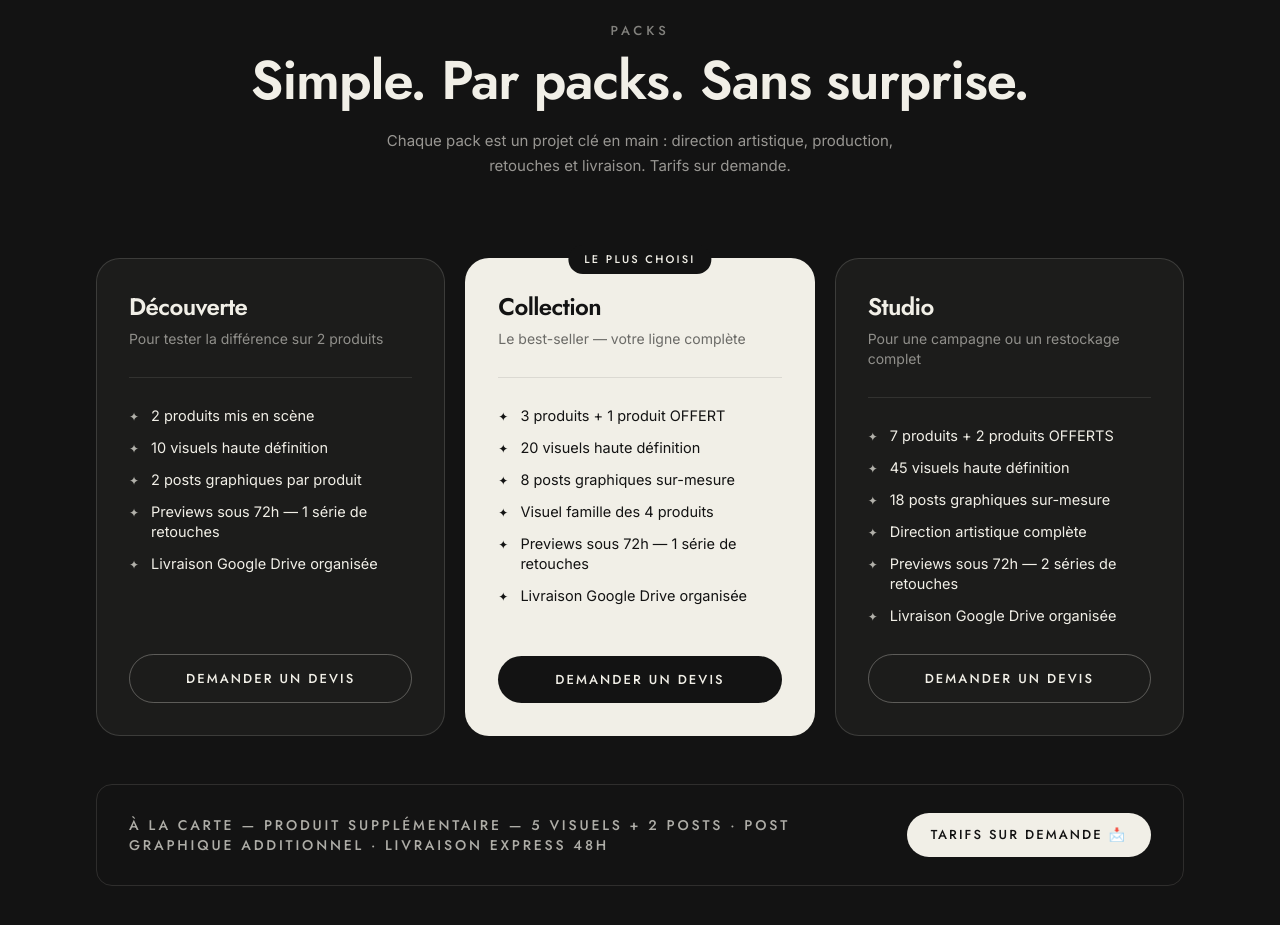
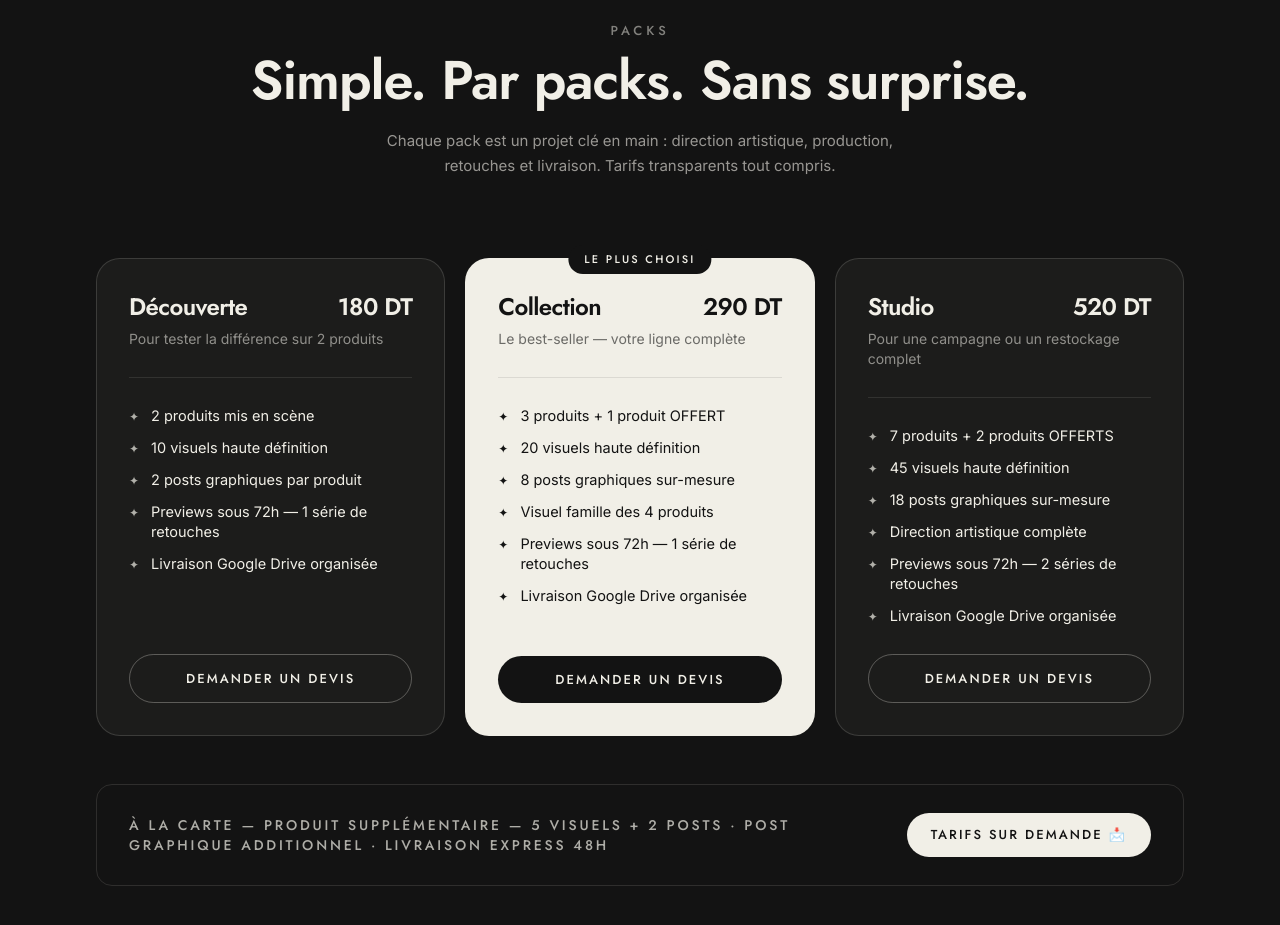
Before and after one commit to abdallahgolli13-del/abdallah-elgolli-site, a Next.js app: page / in a window 1280 px wide. Shown: the part 4880-5805 px from the top of the page. Built offline with nearby package versions, Linux system fonts and the light colour scheme.

Commit message:
Add prices to packs, update UI wording

```diff
--- a/components/Packs.tsx
+++ b/components/Packs.tsx
@@ -6,6 +6,7 @@ import { scrollToHash } from "./SmoothScroll";
 
 type Pack = {
   name: string;
+  price: string;
   tagline: string;
   items: string[];
   featured?: boolean;
@@ -14,6 +15,7 @@ type Pack = {
 const PACKS: Pack[] = [
   {
     name: "Découverte",
+    price: "180 DT",
     tagline: "Pour tester la différence sur 2 produits",
     items: [
       "2 produits mis en scène",
@@ -25,6 +27,7 @@ const PACKS: Pack[] = [
   },
   {
     name: "Collection",
+    price: "290 DT",
     tagline: "Le best-seller — votre ligne complète",
     featured: true,
     items: [
@@ -38,6 +41,7 @@ const PACKS: Pack[] = [
   },
   {
     name: "Studio",
+    price: "520 DT",
     tagline: "Pour une campagne ou un restockage complet",
     items: [
       "7 produits + 2 produits OFFERTS",
@@ -69,7 +73,7 @@ export default function Packs() {
           </h2>
           <p className="mx-auto mt-5 max-w-xl text-[15px] leading-relaxed text-cream/60">
             Chaque pack est un projet clé en main : direction artistique,
-            production, retouches et livraison. Tarifs sur demande.
+            production, retouches et livraison. Tarifs transparents tout compris.
           </p>
         </Reveal>
 
@@ -90,7 +94,10 @@ export default function Packs() {
                     Le plus choisi
                   </span>
                 )}
-                <h3 className="font-display text-2xl font-semibold tracking-tight">{p.name}</h3>
+                <div className="flex items-baseline justify-between">
+                  <h3 className="font-display text-2xl font-semibold tracking-tight">{p.name}</h3>
+                  <span className="font-display text-2xl font-semibold tracking-tight">{p.price}</span>
+                </div>
                 <p className={`mt-1.5 text-sm ${p.featured ? "text-ink/60" : "text-cream/55"}`}>
                   {p.tagline}
                 </p>
```
Also changed, not shown: 1 other file (tests, documents, lock files or other folders).
